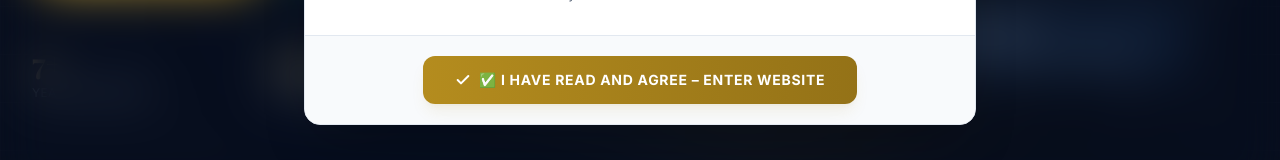
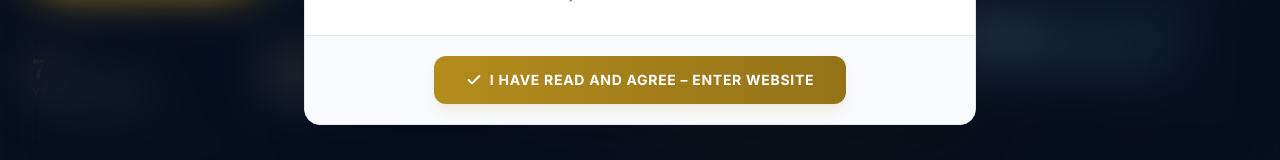
Before and after one commit to diptesh0k0patil/Adv-SChavhan, a React (Vite) app: page / in a window 1280 px wide. Shown: the part 602-762 px from the top of the page. Built offline with nearby package versions, Linux system fonts and the light colour scheme; a web font is replaced by a local one.

Commit message:
chages make

```diff
--- a/src/components/DisclaimerModal.jsx
+++ b/src/components/DisclaimerModal.jsx
@@ -6,18 +6,27 @@ export default function DisclaimerModal() {
   const [isOpen, setIsOpen] = useState(false);
 
   useEffect(() => {
-    // Check if user has already accepted the disclaimer
-    const accepted = localStorage.getItem('disclaimer_accepted');
+    // Check if user has already accepted the disclaimer in this browser tab/session
+    const accepted = sessionStorage.getItem('disclaimer_accepted');
+
     if (accepted !== 'true') {
       setIsOpen(true);
       // Disable body scroll when modal is active
       document.body.style.overflow = 'hidden';
     }
+
+    // Cleanup
+    return () => {
+      document.body.style.overflow = 'unset';
+    };
   }, []);
 
   const handleAccept = () => {
-    localStorage.setItem('disclaimer_accepted', 'true');
+    // Save acceptance only for the current browser tab/session
+    sessionStorage.setItem('disclaimer_accepted', 'true');
+
     setIsOpen(false);
+
     // Restore body scroll
     document.body.style.overflow = 'unset';
   };
@@ -57,7 +66,7 @@ export default function DisclaimerModal() {
               </div>
             </div>
 
-            {/* Content Area with custom thin scrollbar */}
+            {/* Content Area */}
             <div className="p-6 sm:p-8 space-y-6 overflow-y-auto text-slate-700 text-sm font-sans leading-relaxed scrollbar-thin">
               <p className="font-serif font-semibold text-slate-900 text-base border-l-4 border-accent-500 pl-3.5">
                 Welcome to the official website of Shankar Chavan, Advocate, High Court of Bombay, Mumbai.
@@ -78,22 +87,27 @@ export default function DisclaimerModal() {
                     <span className="w-1.5 h-1.5 bg-accent-500 rounded-full shrink-0 mt-1.5" />
                     <span>You are seeking information about the advocate on your own initiative.</span>
                   </li>
+
                   <li className="flex items-start space-x-2.5">
                     <span className="w-1.5 h-1.5 bg-accent-500 rounded-full shrink-0 mt-1.5" />
                     <span>There has been no advertisement, solicitation, invitation, or inducement by the advocate or this website.</span>
                   </li>
+
                   <li className="flex items-start space-x-2.5">
                     <span className="w-1.5 h-1.5 bg-accent-500 rounded-full shrink-0 mt-1.5" />
                     <span>The information available on this website is provided only for informational purposes and should not be construed as legal advice.</span>
                   </li>
+
                   <li className="flex items-start space-x-2.5">
                     <span className="w-1.5 h-1.5 bg-accent-500 rounded-full shrink-0 mt-1.5" />
                     <span>Viewing this website or communicating through it does not create an advocate-client relationship.</span>
                   </li>
+
                   <li className="flex items-start space-x-2.5">
                     <span className="w-1.5 h-1.5 bg-accent-500 rounded-full shrink-0 mt-1.5" />
                     <span>You should obtain independent legal advice before acting on any information contained on this website.</span>
                   </li>
+
                   <li className="flex items-start space-x-2.5">
                     <span className="w-1.5 h-1.5 bg-accent-500 rounded-full shrink-0 mt-1.5" />
                     <span>The advocate shall not be liable for any action taken based on the information available on this website.</span>
@@ -109,7 +123,7 @@ export default function DisclaimerModal() {
                 className="w-full sm:w-auto inline-flex items-center justify-center space-x-2 px-8 py-3.5 bg-gradient-to-r from-accent-500 to-accent-600 hover:from-accent-600 hover:to-accent-700 text-white font-bold text-xs sm:text-sm rounded-xl shadow-lg shadow-accent-500/10 active:scale-[0.98] transition-all uppercase tracking-wider cursor-pointer"
               >
                 <FiCheck className="w-4 h-4 stroke-[3]" />
-                <span>✅ I Have Read and Agree – Enter Website</span>
+                <span> I Have Read and Agree – Enter Website</span>
               </button>
             </div>
           </motion.div>
```
